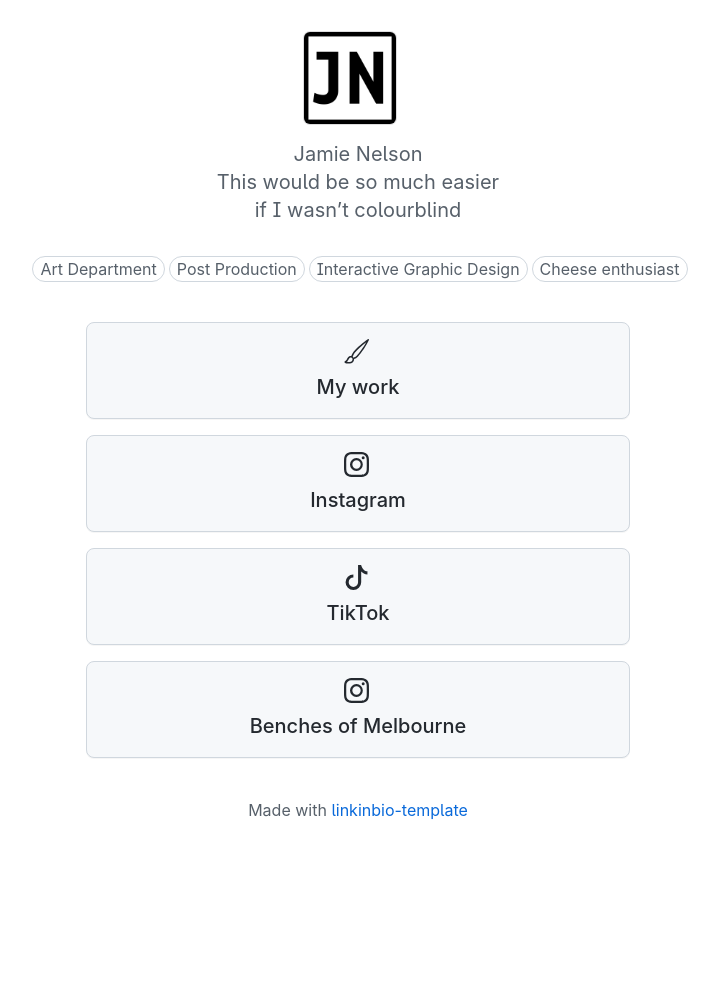
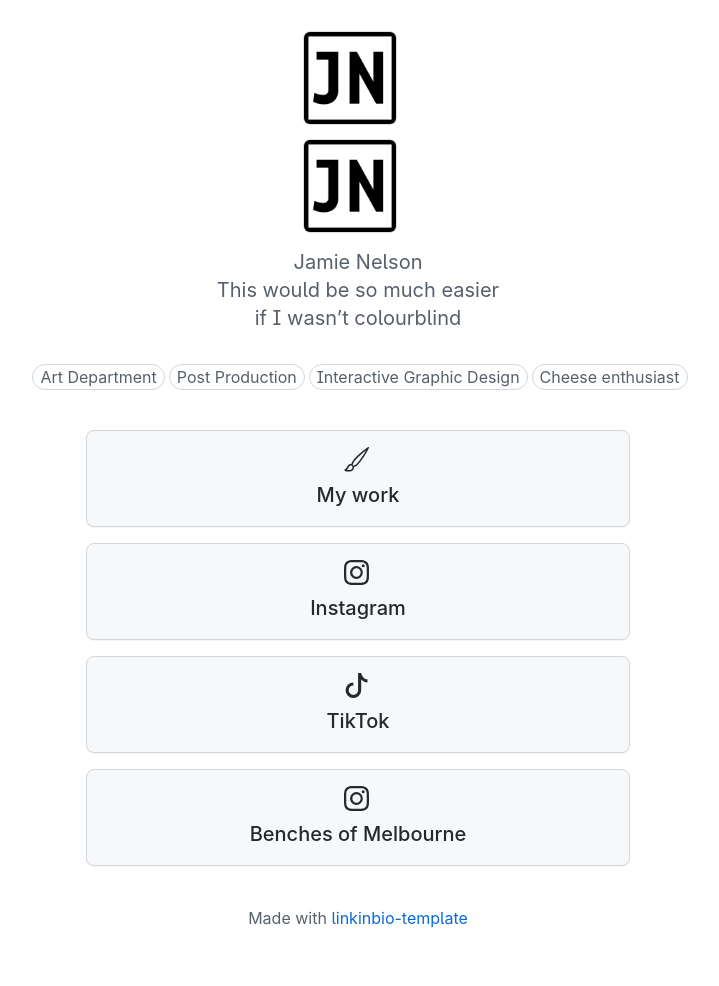
Before and after one commit to jmenelsn/bio, a Jekyll site: the page built from index.md, in a window 1280 px wide. Shown: the whole page, without its empty margins (282-1001 px from the left). Built offline with Jekyll 4.4.1, drawn with Linux system fonts in a browser that asks for light colours; our own code applies the rules of GitHub Pages for plain Markdown files; before the commit the page ends 900 px from its top, so only the background shows below that.

Commit message:
Update profile.html

```diff
--- a/_includes/profile.html
+++ b/_includes/profile.html
@@ -1,5 +1,10 @@
 <header class="text-center">
     <h1 class="d-inline-block mt-3">
+        <span class="d-flex">
+            <span class="pr-3"><img class="avatar text-center mb-3" alt="{{ page.avatar-alt-text }}"
+                    src="{{ page.avatar-url }}" width="92" height="92"></span>
+            <span class="">{{ page.avatar-name }}</span>
+        </span>
         <span class="d-flex">
             <span class="pr-3"><img class="avatar text-center mb-3" alt="{{ page.avatar-alt-text }}"
                     src="{{ page.avatar-url }}" width="92" height="92"></span>
```
